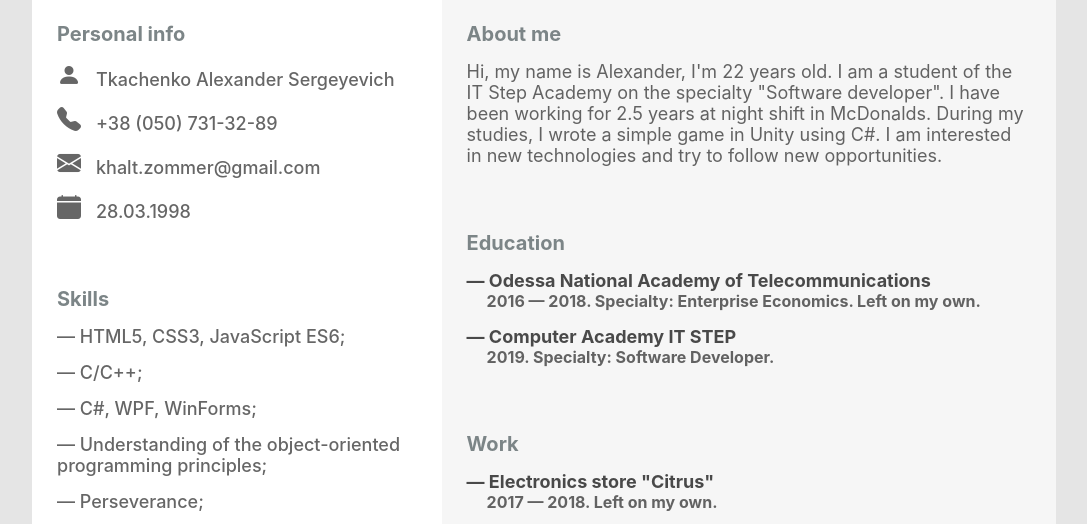
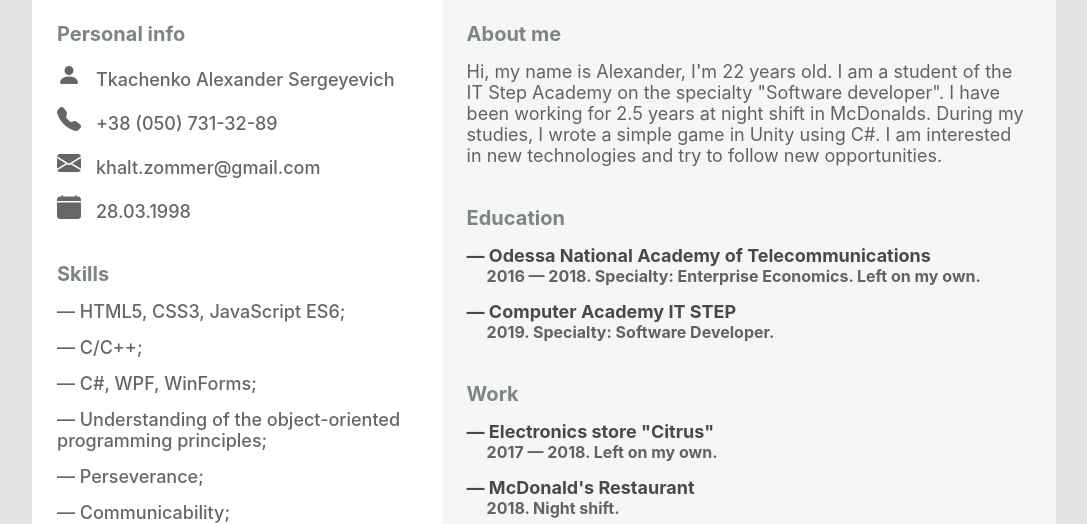
Before and after one commit to Algelion/cv, a plain HTML site: page index.html in a window 1280 px wide. Shown: the part 273-797 px from the top of the page, without its empty margins (96-1183 px from the left). Drawn offline with nearby package versions, Linux system fonts and the light colour scheme.

Commit message:
Update style.css

```diff
--- a/css/style.css
+++ b/css/style.css
@@ -103,7 +103,6 @@ main aside:nth-child(2) {
 
 .info-block {
   margin: 25px;
-  margin-bottom: 50px;
   display: -webkit-box;
   display: -ms-flexbox;
   display: flex;
```
